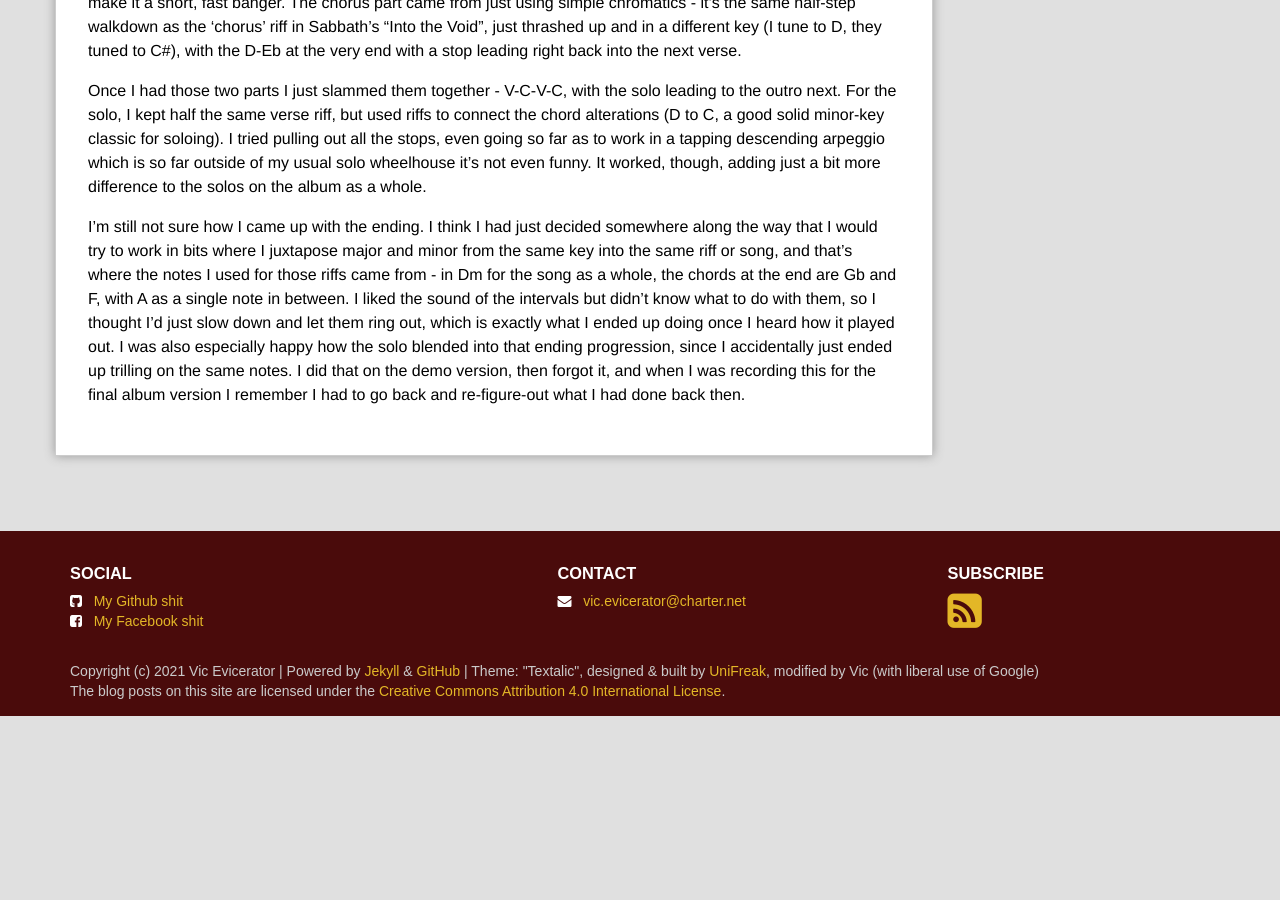
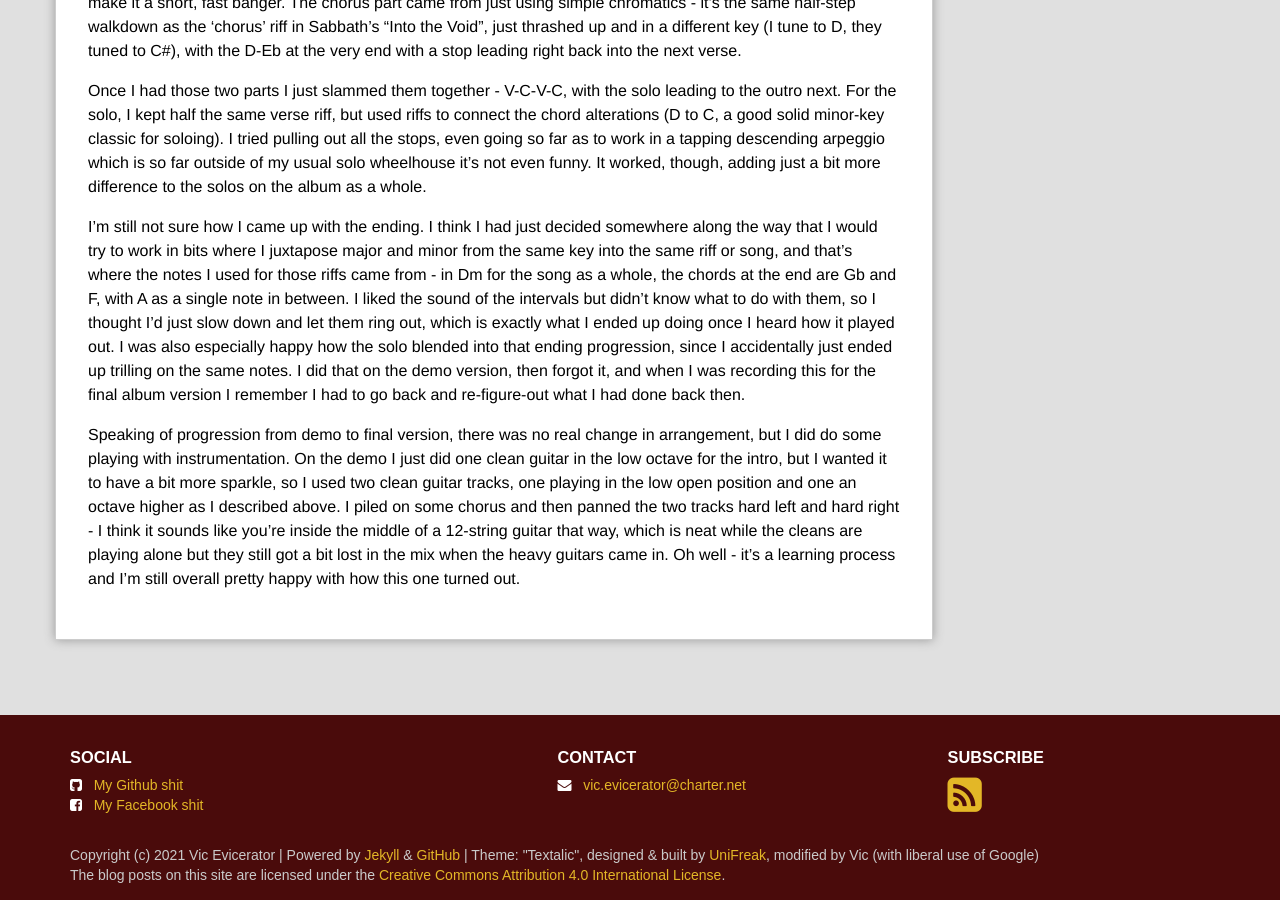
Before and after one commit to vic-evicerator/separate-mind, a Jekyll site: the page built from _posts/2021-10-13-lyrics-invoking-villainy.md, in a window 1280 px wide and 900 px high, scrolled down 1617 px. Built offline with Jekyll 4.4.1, drawn with Linux system fonts in a browser that asks for light colours; before the commit the page ends 2333 px from its top, so only the background shows below that.

Commit message:
Update 2021-10-13-lyrics-invoking-villainy.md

```diff
--- a/_posts/2021-10-13-lyrics-invoking-villainy.md
+++ b/_posts/2021-10-13-lyrics-invoking-villainy.md
@@ -40,3 +40,5 @@
 Once I had those two parts I just slammed them together - V-C-V-C, with the solo leading to the outro next. For the solo, I kept half the same verse riff, but used riffs to connect the chord alterations (D to C, a good solid minor-key classic for soloing). I tried pulling out all the stops, even going so far as to work in a tapping descending arpeggio which is so far outside of my usual solo wheelhouse it's not even funny. It worked, though, adding just a bit more difference to the solos on the album as a whole.
 
 I'm still not sure how I came up with the ending. I think I had just decided somewhere along the way that I would try to work in bits where I juxtapose major and minor from the same key into the same riff or song, and that's where the notes I used for those riffs came from - in Dm for the song as a whole, the chords at the end are Gb and F, with A as a single note in between. I liked the sound of the intervals but didn't know what to do with them, so I thought I'd just slow down and let them ring out, which is exactly what I ended up doing once I heard how it played out. I was also especially happy how the solo blended into that ending progression, since I accidentally just ended up trilling on the same notes. I did that on the demo version, then forgot it, and when I was recording this for the final album version I remember I had to go back and re-figure-out what I had done back then.
+
+Speaking of progression from demo to final version, there was no real change in arrangement, but I did do some playing with instrumentation. On the demo I just did one clean guitar in the low octave for the intro, but I wanted it to have a bit more sparkle, so I used two clean guitar tracks, one playing in the low open position and one an octave higher as I described above. I piled on some chorus and then panned the two tracks hard left and hard right - I think it sounds like you're inside the middle of a 12-string guitar that way, which is neat while the cleans are playing alone but they still got a bit lost in the mix when the heavy guitars came in. Oh well - it's a learning process and I'm still overall pretty happy with how this one turned out.
```
